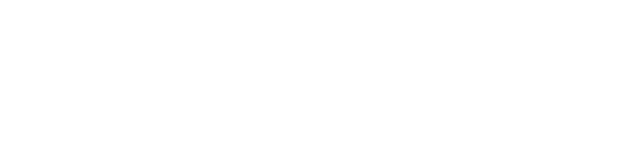
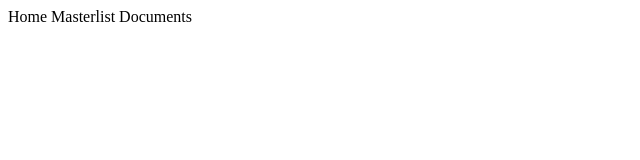
Before and after one commit to subnetmask21/ISSOC-AUDIT-SYSTEM, a plain HTML site: page treassurersDashboard/tressurerDashboard.html in a window 1280 px wide. Shown: the whole page, without its empty margins (0-640 px from the left). Drawn offline with Linux system fonts and the light colour scheme.

Commit message:
figuring out my treasurer dashboard

```diff
--- a/treassurersDashboard/tressurerDashboard.html
+++ b/treassurersDashboard/tressurerDashboard.html
@@ -6,6 +6,24 @@
     <title>Document</title>
 </head>
 <body>
+    <!--Header-->
+    <header>
+        <nav>
 
+        </nav>
+    </header>
+    <!--Sidebar-->
+    <aside>
+        <nav>
+            <!--Home Dashboard-->
+            <a>Home</a>
+
+            <!--Masterlist-->
+            <a>Masterlist</a>
+
+            <!--Documents-->
+            <a>Documents</a>
+        </nav>
+    </aside>
 </body>
 </html>
```
